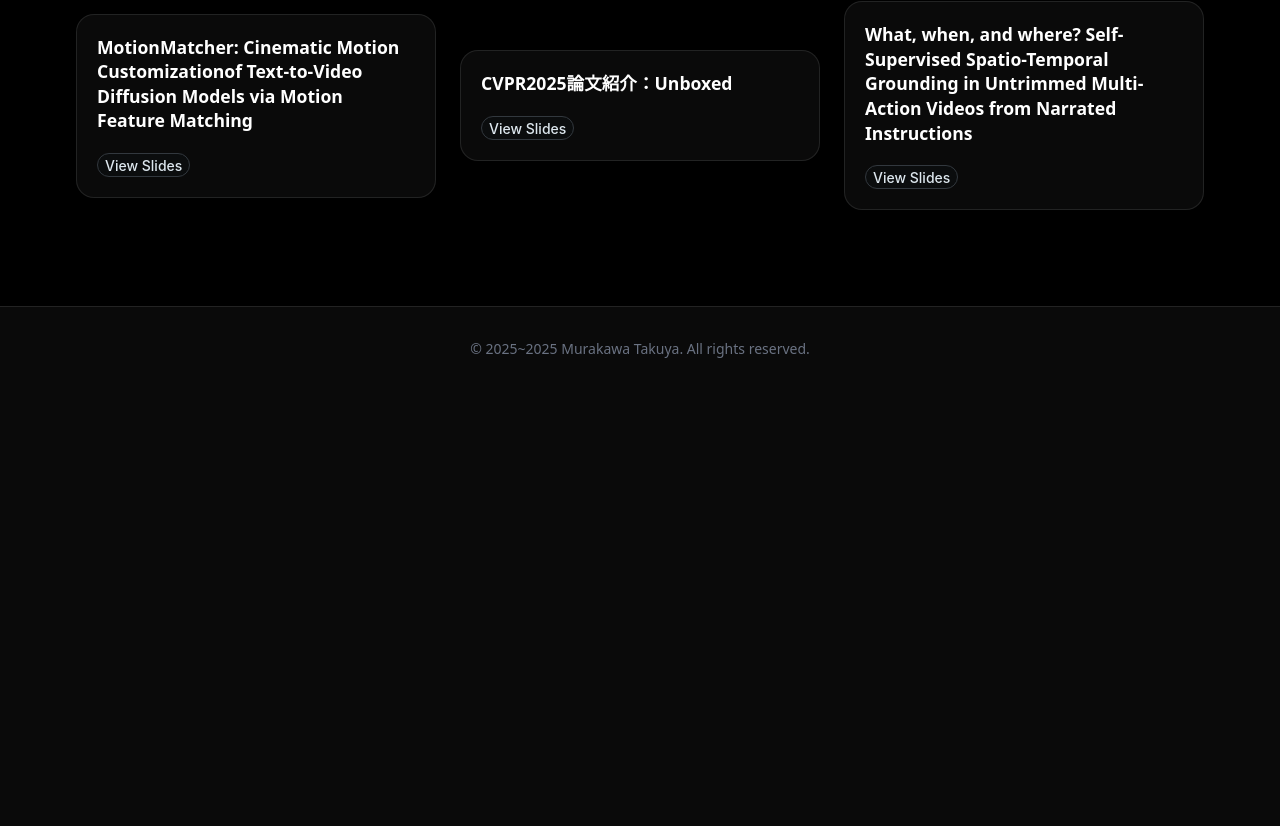
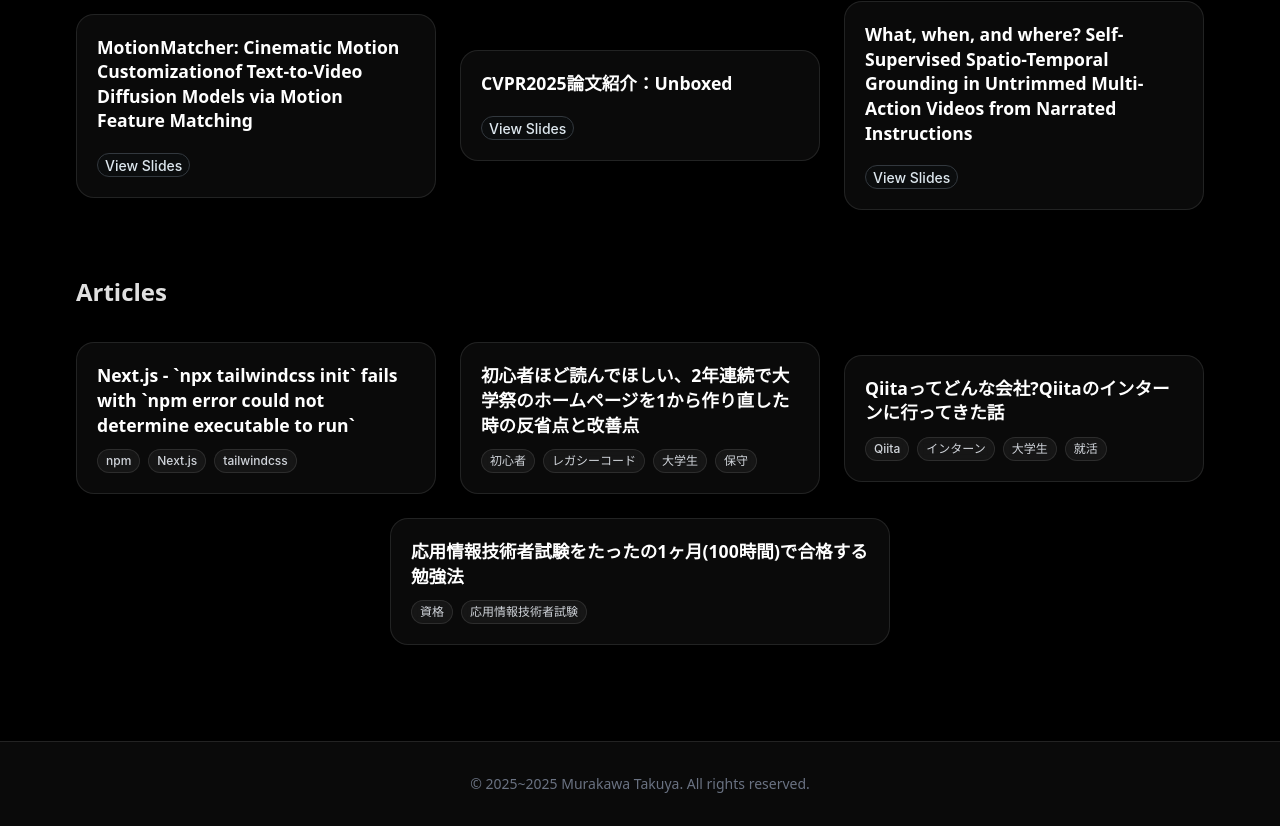
Before and after one commit to MurakawaTakuya/Portfolio, a Next.js app: page / in a window 1280 px wide. Shown: the part 3954-4780 px from the top of the page. Before the commit the page ends 4345 px from the top, so only its background shows below. Built offline with nearby package versions, Linux system fonts and the light colour scheme; no server answers.

Commit message:
publicationsにarticlesを追加

```diff
--- /dev/null
+++ b/src/components/Publications/Articles.tsx
@@ -0,0 +1,83 @@
+"use client";
+
+import {
+  GlowingCard,
+  GlowingCards,
+} from "@/components/lightswind/glowing-cards";
+import laprasData from "@/data/LAPRAS_API.json";
+import Chip from "@mui/joy/Chip";
+import styles from "./Publications.module.scss";
+
+interface QiitaArticle {
+  title: string;
+  url: string;
+  tags: string[];
+  stockers_count: number;
+  updated_at: string;
+}
+
+export default function Articles() {
+  const articles = laprasData.qiita_articles as QiitaArticle[];
+
+  if (articles.length === 0) {
+    return null;
+  }
+
+  // Sort by updated_at descending (newest first)
+  const sortedArticles = [...articles].sort((a, b) => {
+    return new Date(b.updated_at).getTime() - new Date(a.updated_at).getTime();
+  });
+
+  return (
+    <section className={styles.category}>
+      <h2 className={styles.categoryTitle}>Articles</h2>
+      <GlowingCards
+        gap="1.5rem"
+        padding="1rem 0"
+        responsive={true}
+        glowRadius={25}
+      >
+        {sortedArticles.map((article, index) => (
+          <GlowingCard key={index} glowColor="#55c500" className={styles.card}>
+            <a
+              href={article.url}
+              target="_blank"
+              rel="noopener noreferrer"
+              className={styles.cardLink}
+            >
+              <div className={styles.cardContent}>
+                <h3 className={styles.title}>{article.title}</h3>
+                <div className={styles.tags}>
+                  {article.tags.map((tag, tagIndex) => (
+                    <Chip
+                      key={tagIndex}
+                      size="sm"
+                      variant="soft"
+                      color="neutral"
+                      sx={{
+                        padding: "2px 8px",
+                        fontSize: "0.75rem",
+                        color: "#d1d5db",
+                        backgroundColor: "rgba(255, 255, 255, 0.05)",
+                        border: "1px solid rgba(255, 255, 255, 0.1)",
+                        backdropFilter: "blur(4px)",
+                        transition: "all 0.3s ease",
+                        "&:hover": {
+                          color: "white",
+                          backgroundColor: "rgba(255, 255, 255, 0.1)",
+                          borderColor: "rgba(255, 255, 255, 0.2)",
+                        },
+                      }}
+                    >
+                      {tag}
+                    </Chip>
+                  ))}
+                </div>
+              </div>
+            </a>
+          </GlowingCard>
+        ))}
+      </GlowingCards>
+    </section>
+  );
+}
--- a/src/components/Publications/Publications.module.scss
+++ b/src/components/Publications/Publications.module.scss
@@ -72,3 +72,16 @@
   gap: 0.5rem;
   margin-top: 0.5rem;
 }
+
+.tags {
+  display: flex;
+  flex-wrap: wrap;
+  gap: 0.5rem;
+}
+
+.cardLink {
+  display: block;
+  color: inherit;
+  text-decoration: none;
+  cursor: pointer;
+}
--- a/src/components/Publications/Publications.tsx
+++ b/src/components/Publications/Publications.tsx
@@ -1,6 +1,7 @@
 "use client";
 
 import GradientText from "@/components/GradientText";
+import Articles from "./Articles";
 import Papers from "./Papers";
 import styles from "./Publications.module.scss";
 import Slides from "./Slides";
@@ -20,6 +21,7 @@ export default function Publications() {
       </h1>
       <Papers />
       <Slides />
+      <Articles />
     </section>
   );
 }
```
